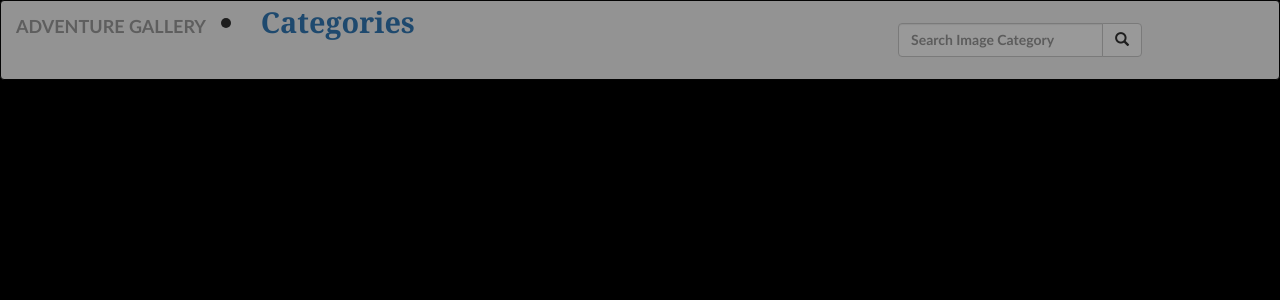
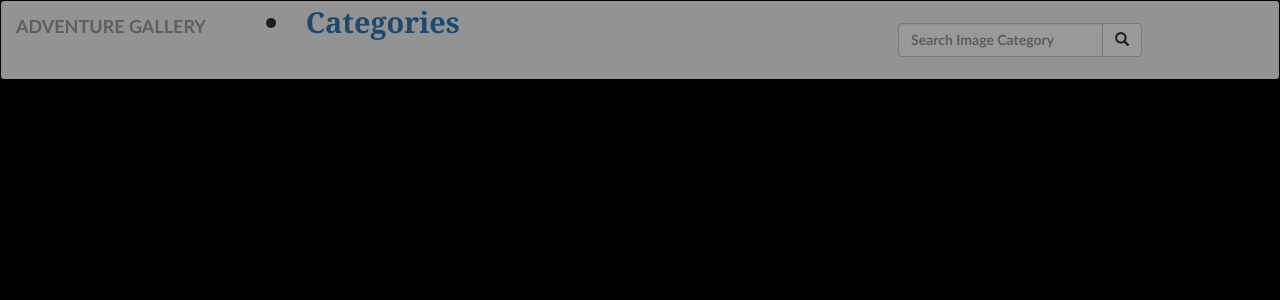
Before and after one commit to IsaacMurage-dev/Art-Gallery, a Django app: page / in a window 1280 px wide. Shown: the top 300 px of the page. Run offline with Django 3.2, Linux system fonts and the light colour scheme; data that the repository does not hold is empty; some libraries are stand-ins or nearby versions.

Commit message:
make changes to css

```diff
--- a/static/css/intro.css
+++ b/static/css/intro.css
@@ -8,10 +8,10 @@
     margin-top: -60px !important;
 }
 .nav-item{
-    margin-left: 140px !important;
+    margin-left: 250px !important;
     font-size: larger;
     font-family: Georgia, 'Times New Roman', Times, serif;
-    font-weight: bold;
+    font-weight: bolder;
 }
 .dropdown-menu{
     background-color: greenyellow;
```
